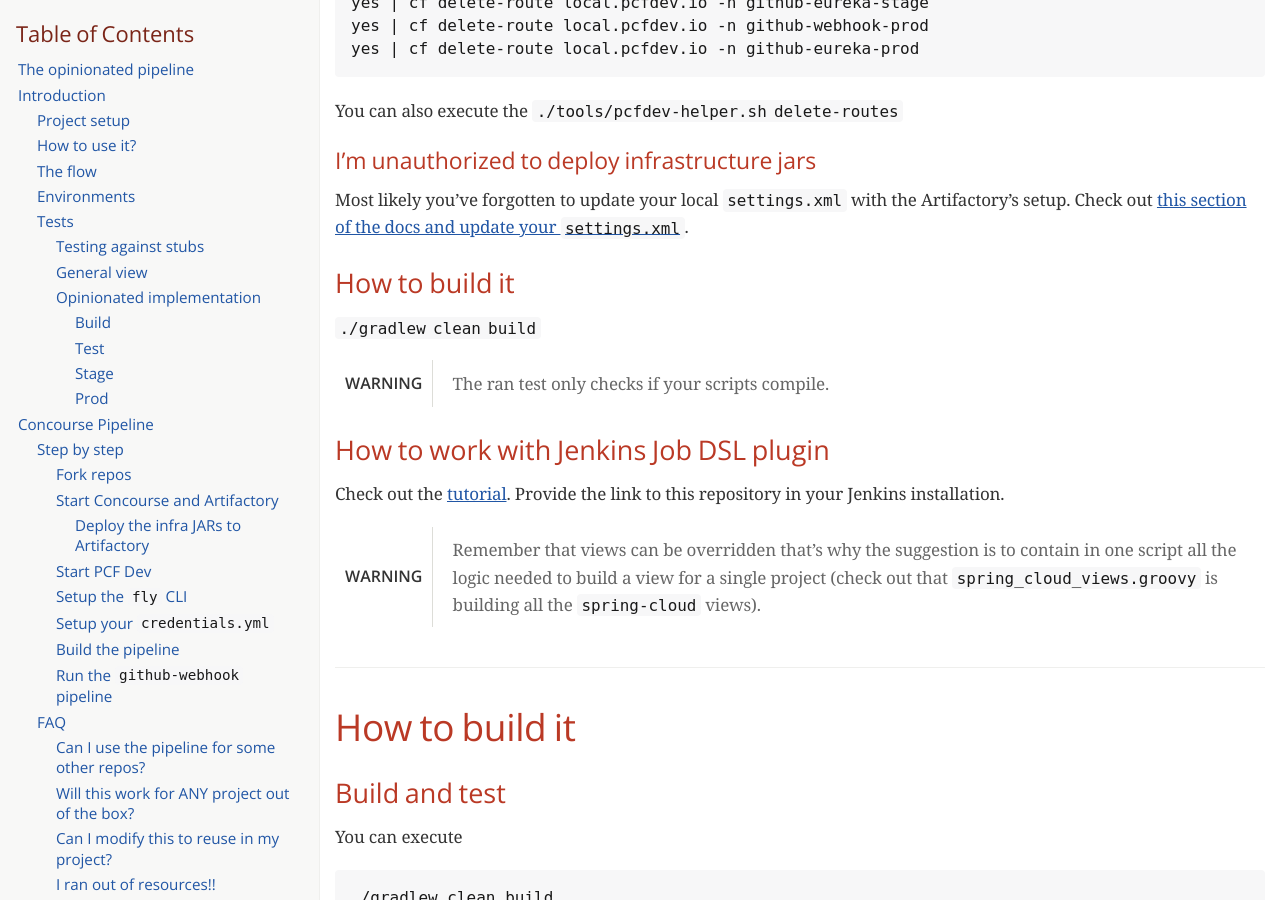
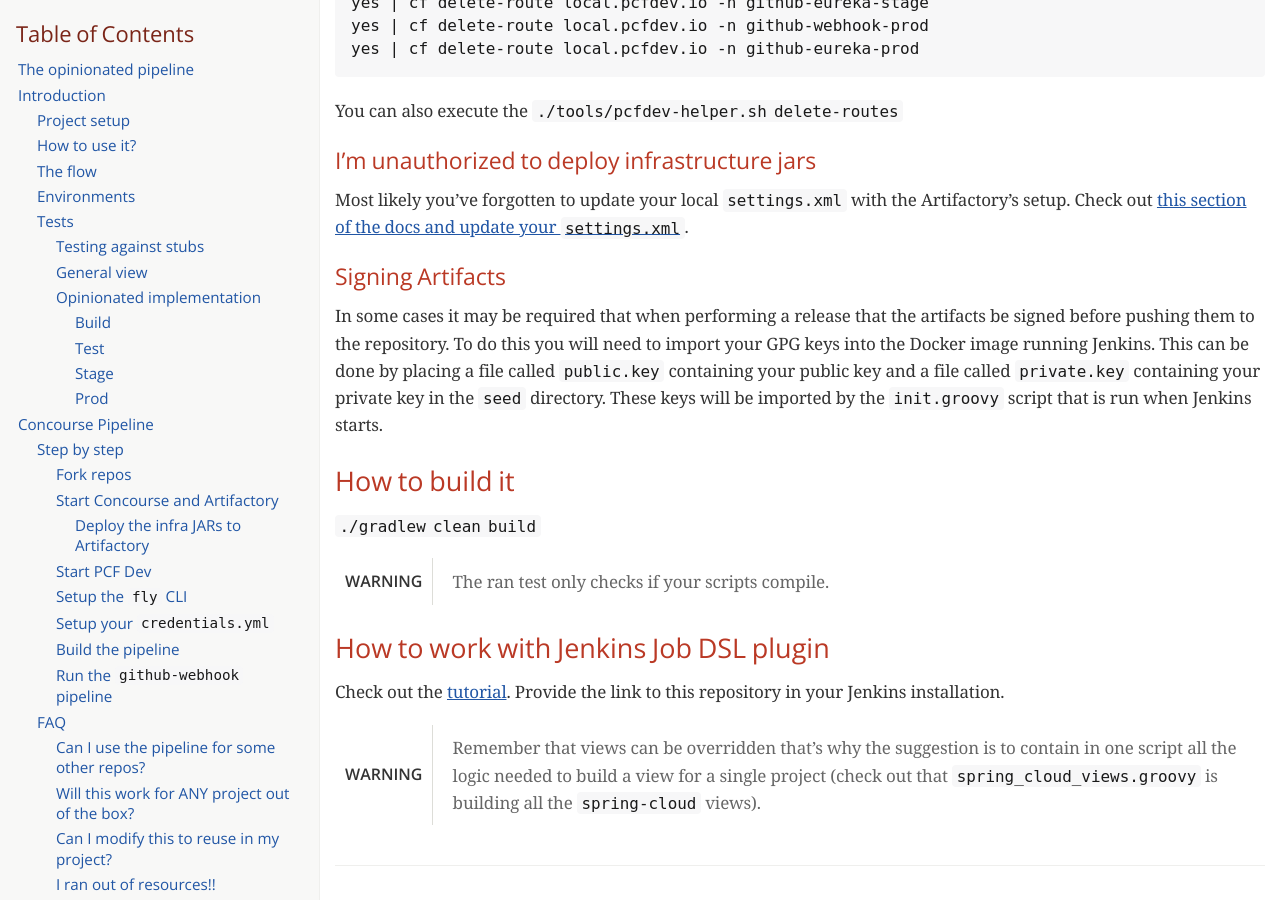
Before and after one commit to spring-attic/spring-cloud-pipelines, a Jekyll site: the page docs/spring-cloud-pipelines.html, which Jekyll copies as it is, in a window 1280 px wide and 900 px high, scrolled down 57090 px. Built offline with Jekyll 4.4.1, drawn with Linux system fonts in a browser that asks for light colours; some web fonts are replaced.

Commit message:
Sync docs

```diff
--- a/docs/spring-cloud-pipelines.html
+++ b/docs/spring-cloud-pipelines.html
@@ -535,6 +535,7 @@
 <li><a href="#_deploying_to_test_stage_prod_fails_error_finding_space">Deploying to test / stage / prod fails - error finding space</a></li>
 <li><a href="#_the_route_is_already_in_use_2">The route is already in use</a></li>
 <li><a href="#_i_m_unauthorized_to_deploy_infrastructure_jars_2">I&#8217;m unauthorized to deploy infrastructure jars</a></li>
+<li><a href="#_signing_artifacts">Signing Artifacts</a></li>
 </ul>
 </li>
 <li><a href="#_how_to_build_it">How to build it</a></li>
@@ -3329,6 +3330,17 @@
 setup. Check out <a href="#jenkins_settings">this section of the docs and update your <code>settings.xml</code></a>.</p>
 </div>
 </div>
+<div class="sect3">
+<h4 id="_signing_artifacts">Signing Artifacts</h4>
+<div class="paragraph">
+<p>In some cases it may be required that when performing a release that the artifacts be signed
+before pushing them to the repository.
+To do this you will need to import your GPG keys into the Docker image running Jenkins.
+This can be done by placing a file called <code>public.key</code> containing your public key
+and a file called <code>private.key</code> containing your private key in the <code>seed</code> directory.
+These keys will be imported by the <code>init.groovy</code> script that is run when Jenkins starts.</p>
+</div>
+</div>
 </div>
 <div class="sect2">
 <h3 id="_how_to_build_it">How to build it</h3>
```
Also changed, not shown: README.adoc (+9 -0 lines), jenkins/README.adoc (+9 -0 lines).
